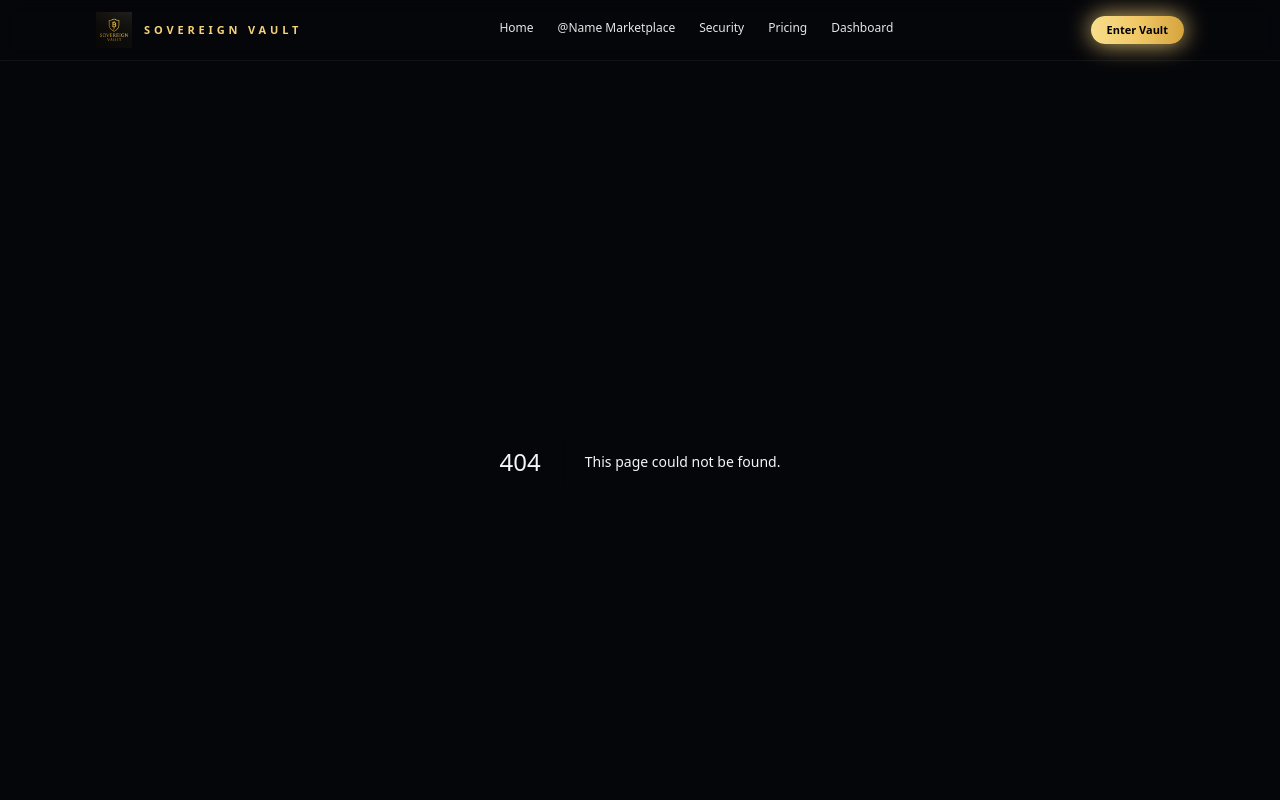
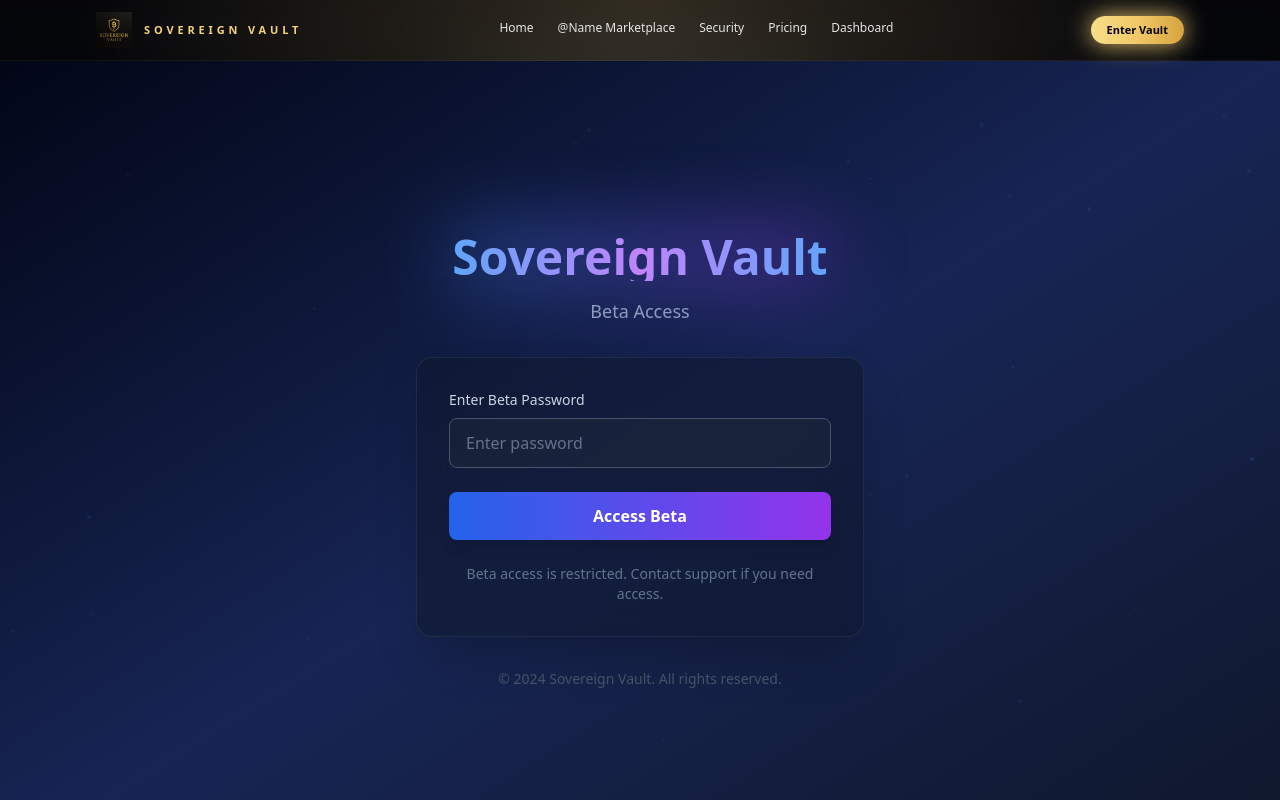
Before and after one commit to drmechano1/sovereign-vault-next-beta, a Next.js app: page /auth in a window 1280 px wide. Before the commit this address had no page. Shown: the top 800 px of the page. Built offline with nearby package versions, Linux system fonts and the light colour scheme.

Commit message:
Add beta password protection: premium auth page, middleware, and API verification

```diff
--- /dev/null
+++ b/src/app/api/auth/verify/route.ts
@@ -0,0 +1,40 @@
+import { NextRequest, NextResponse } from 'next/server';
+import { cookies } from 'next/headers';
+
+export async function POST(request: NextRequest) {
+  try {
+    const { password } = await request.json();
+    const betaPassword = process.env.BETA_PASSWORD;
+
+    if (!betaPassword) {
+      return NextResponse.json(
+        { success: false, error: 'Beta password not configured' },
+        { status: 500 }
+      );
+    }
+
+    if (password === betaPassword) {
+      // Set authentication cookie
+      const cookieStore = await cookies();
+      cookieStore.set('beta-auth', 'authenticated', {
+        httpOnly: true,
+        secure: process.env.NODE_ENV === 'production',
+        sameSite: 'lax',
+        maxAge: 60 * 60 * 24 * 7, // 7 days
+        path: '/',
+      });
+
+      return NextResponse.json({ success: true });
+    }
+
+    return NextResponse.json(
+      { success: false, error: 'Invalid password' },
+      { status: 401 }
+    );
+  } catch (error) {
+    return NextResponse.json(
+      { success: false, error: 'Server error' },
+      { status: 500 }
+    );
+  }
+}
--- /dev/null
+++ b/src/app/auth/page.tsx
@@ -0,0 +1,146 @@
+'use client';
+
+import { useState } from 'react';
+import { useRouter } from 'next/navigation';
+
+export default function AuthPage() {
+  const [password, setPassword] = useState('');
+  const [error, setError] = useState('');
+  const [loading, setLoading] = useState(false);
+  const router = useRouter();
+
+  const handleSubmit = async (e: React.FormEvent) => {
+    e.preventDefault();
+    setError('');
+    setLoading(true);
+
+    try {
+      const response = await fetch('/api/auth/verify', {
+        method: 'POST',
+        headers: { 'Content-Type': 'application/json' },
+        body: JSON.stringify({ password }),
+      });
+
+      const data = await response.json();
+
+      if (data.success) {
+        // Redirect to home page
+        router.push('/');
+        router.refresh();
+      } else {
+        setError('Invalid password. Please try again.');
+        setPassword('');
+      }
+    } catch (err) {
+      setError('An error occurred. Please try again.');
+    } finally {
+      setLoading(false);
+    }
+  };
+
+  return (
+    <div className="min-h-screen relative overflow-hidden bg-gradient-to-br from-slate-950 via-blue-950 to-slate-900">
+      {/* Animated background particles */}
+      <div className="absolute inset-0 overflow-hidden">
+        <div className="absolute w-full h-full">
+          {[...Array(50)].map((_, i) => (
+            <div
+              key={i}
+              className="absolute rounded-full bg-blue-400/20 animate-float"
+              style={{
+                width: Math.random() * 4 + 1 + 'px',
+                height: Math.random() * 4 + 1 + 'px',
+                left: Math.random() * 100 + '%',
+                top: Math.random() * 100 + '%',
+                animationDelay: Math.random() * 5 + 's',
+                animationDuration: Math.random() * 10 + 10 + 's',
+              }}
+            />
+          ))}
+        </div>
+      </div>
+
+      {/* Content */}
+      <div className="relative z-10 flex items-center justify-center min-h-screen px-4">
+        <div className="w-full max-w-md">
+          {/* Logo/Brand */}
+          <div className="text-center mb-8">
+            <div className="inline-block">
+              <div className="relative">
+                <div className="absolute inset-0 bg-gradient-to-r from-blue-500 to-purple-600 blur-2xl opacity-50 animate-pulse" />
+                <h1 className="relative text-5xl font-bold bg-gradient-to-r from-blue-400 via-purple-400 to-blue-400 bg-clip-text text-transparent">
+                  Sovereign Vault
+                </h1>
+              </div>
+            </div>
+            <p className="mt-4 text-slate-400 text-lg">Beta Access</p>
+          </div>
+
+          {/* Password Form */}
+          <div className="bg-slate-900/50 backdrop-blur-xl border border-slate-700/50 rounded-2xl p-8 shadow-2xl">
+            <form onSubmit={handleSubmit} className="space-y-6">
+              <div>
+                <label htmlFor="password" className="block text-sm font-medium text-slate-300 mb-2">
+                  Enter Beta Password
+                </label>
+                <input
+                  id="password"
+                  type="password"
+                  value={password}
+                  onChange={(e) => setPassword(e.target.value)}
+                  className="w-full px-4 py-3 bg-slate-800/50 border border-slate-600 rounded-lg text-white placeholder-slate-500 focus:outline-none focus:ring-2 focus:ring-blue-500 focus:border-transparent transition-all"
+                  placeholder="Enter password"
+                  required
+                  disabled={loading}
+                />
+              </div>
+
+              {error && (
+                <div className="bg-red-500/10 border border-red-500/50 rounded-lg p-3 text-red-400 text-sm">
+                  {error}
+                </div>
+              )}
+
+              <button
+                type="submit"
+                disabled={loading}
+                className="w-full px-6 py-3 bg-gradient-to-r from-blue-600 to-purple-600 hover:from-blue-500 hover:to-purple-500 text-white font-semibold rounded-lg shadow-lg hover:shadow-xl transition-all duration-200 disabled:opacity-50 disabled:cursor-not-allowed"
+              >
+                {loading ? 'Verifying...' : 'Access Beta'}
+              </button>
+            </form>
+
+            <div className="mt-6 text-center">
+              <p className="text-slate-500 text-sm">
+                Beta access is restricted. Contact support if you need access.
+              </p>
+            </div>
+          </div>
+
+          {/* Footer */}
+          <div className="mt-8 text-center text-slate-600 text-sm">
+            <p>© 2024 Sovereign Vault. All rights reserved.</p>
+          </div>
+        </div>
+      </div>
+
+      <style jsx>{`
+        @keyframes float {
+          0%, 100% {
+            transform: translateY(0) translateX(0);
+            opacity: 0;
+          }
+          50% {
+            opacity: 1;
+          }
+          100% {
+            transform: translateY(-100vh) translateX(50px);
+          }
+        }
+        .animate-float {
+          animation: float linear infinite;
+        }
+      `}</style>
+    </div>
+  );
+}
```
Also changed, not shown: src/middleware.ts (added, +35 -0 lines), 1 other file (tests, documents, lock files or other folders).
